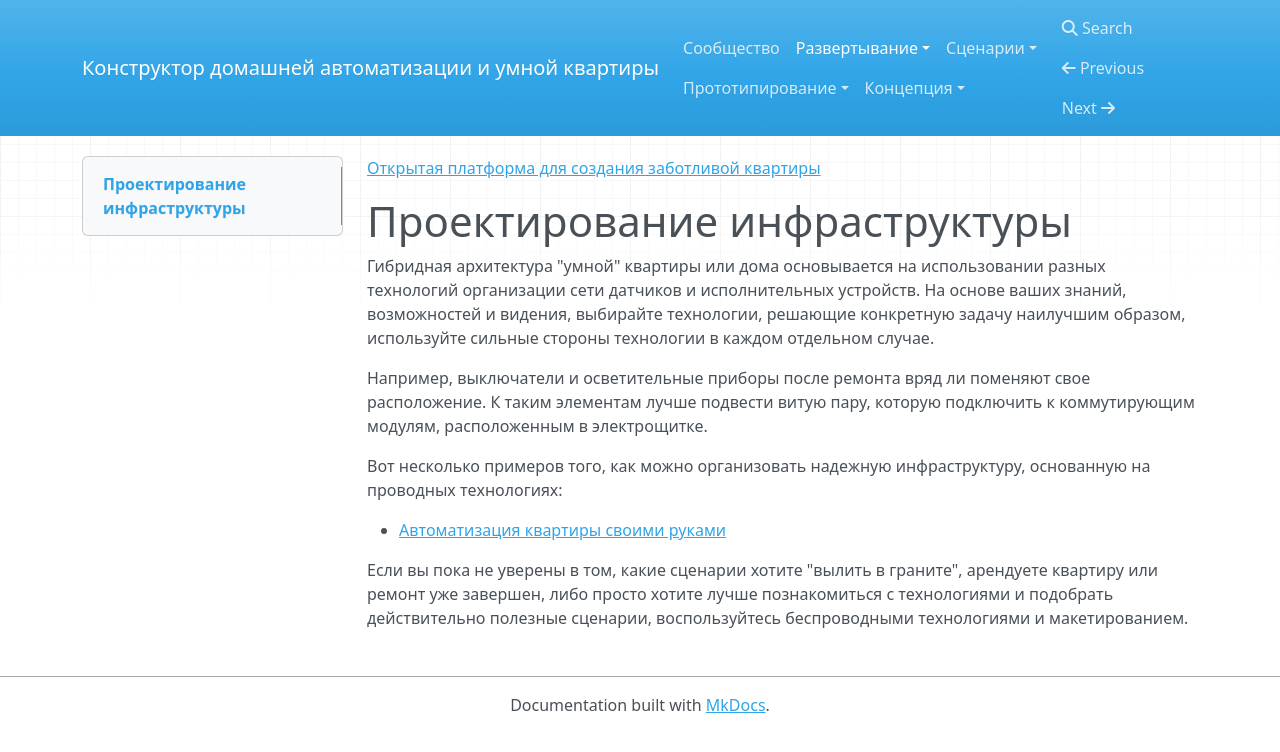
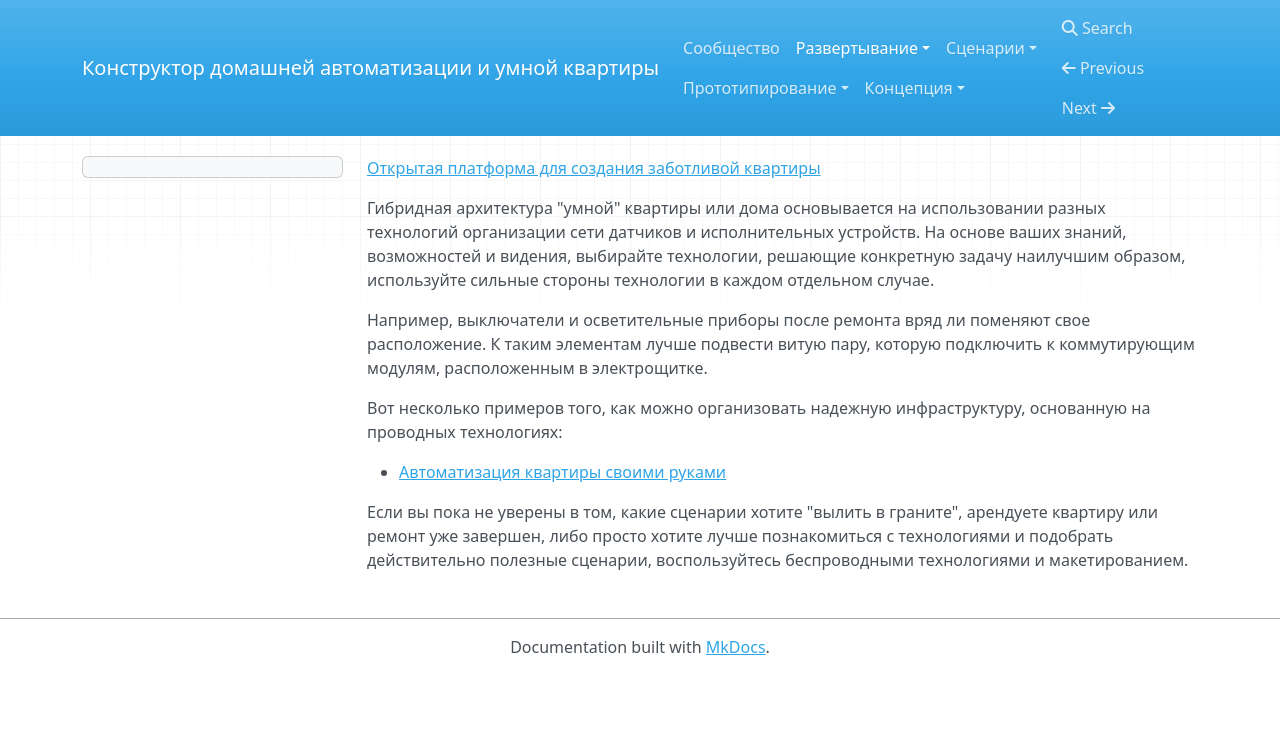
Before and after one commit to cutecare/cutecare-docs, an MkDocs documentation site: the page built from docs/Инфраструктура.md, in a window 1280 px wide. Shown: the top 752 px of the page. Built offline with MkDocs 1.6.1, drawn with Linux system fonts in a browser that asks for light colours; nearby versions of some CDN libraries; old or Windows-style settings are respelled for this version of MkDocs.

Commit message:
Update Инфраструктура.md

```diff
--- a/docs/Инфраструктура.md
+++ b/docs/Инфраструктура.md
@@ -1,6 +1,4 @@
 [Открытая платформа для создания заботливой квартиры](http://cutecare.ru)
-
-# Проектирование инфраструктуры
 
 Гибридная архитектура "умной" квартиры или дома основывается на использовании разных технологий организации сети датчиков и исполнительных устройств.
 На основе ваших знаний, возможностей и видения, выбирайте технологии, решающие конкретную задачу наилучшим образом, используйте сильные стороны технологии в каждом отдельном случае.
```
